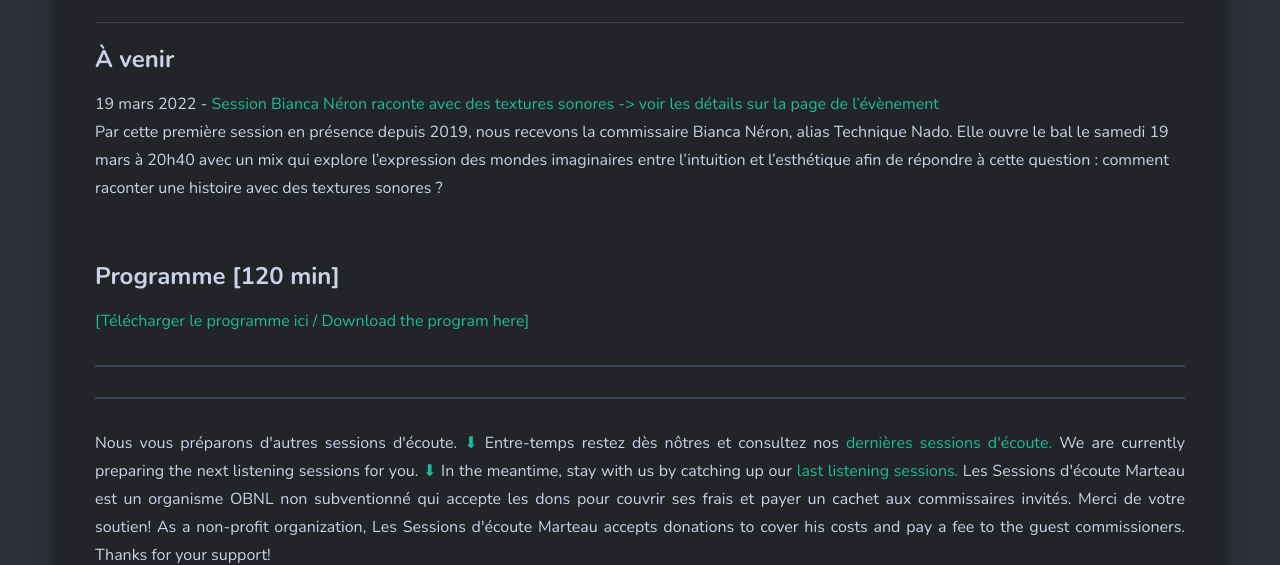
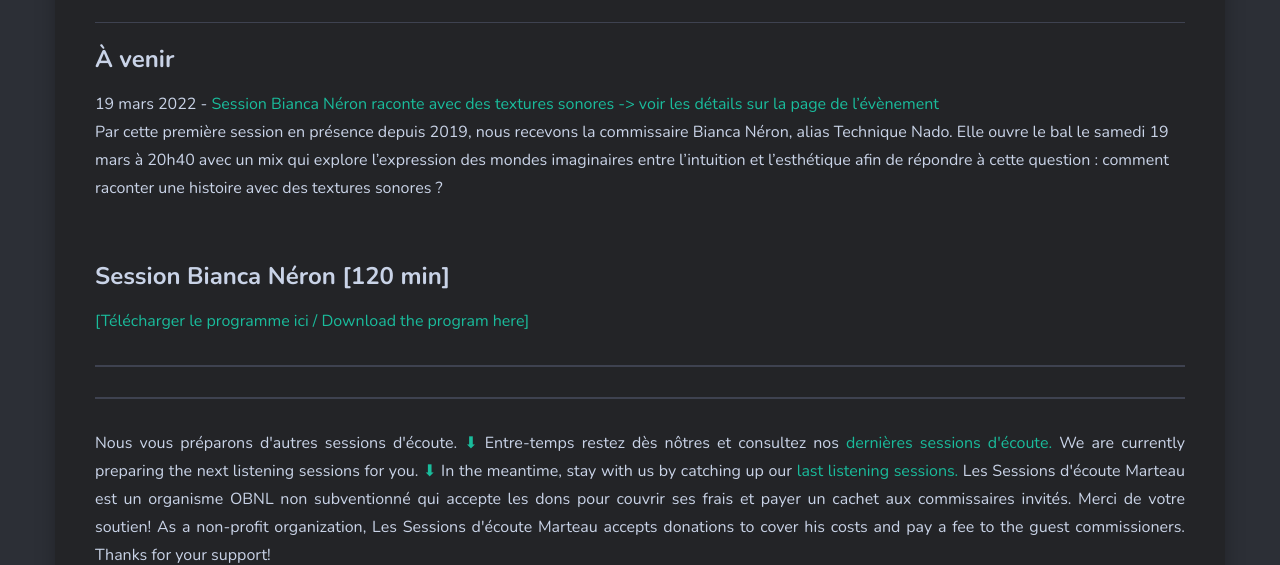
Before and after one commit to sessions-marteau/sessions-marteau-2.github.io, a Jekyll site: the page built from _pages/evenement-a-venir.md, in a window 1280 px wide and 900 px high, scrolled down 826 px, cut to the strip 0-565 px from the top of the window. Built offline with Jekyll 4.4.1, drawn with Linux system fonts in a browser that asks for light colours; nearby versions of some CDN libraries.

Commit message:
Update evenement-a-venir.md

```diff
--- a/_pages/evenement-a-venir.md
+++ b/_pages/evenement-a-venir.md
@@ -125,7 +125,7 @@
 Par cette première session en présence depuis 2019, nous recevons la commissaire Bianca Néron, alias Technique Nado. Elle ouvre le bal le samedi 19 mars à 20h40 avec un mix qui explore l’expression des mondes imaginaires entre l’intuition et l’esthétique afin de répondre à cette question : comment raconter une histoire avec des textures sonores ?
 
 <br>
-### Programme [120 min]
+###  Session Bianca Néron [120 min]
 <a href="https://sessionsmarteau.com/uploads/session-014/program/Sessions-Marteau-014-Programme.pdf" download>[Télécharger le programme ici / Download the program here] </a>
 
 
```
